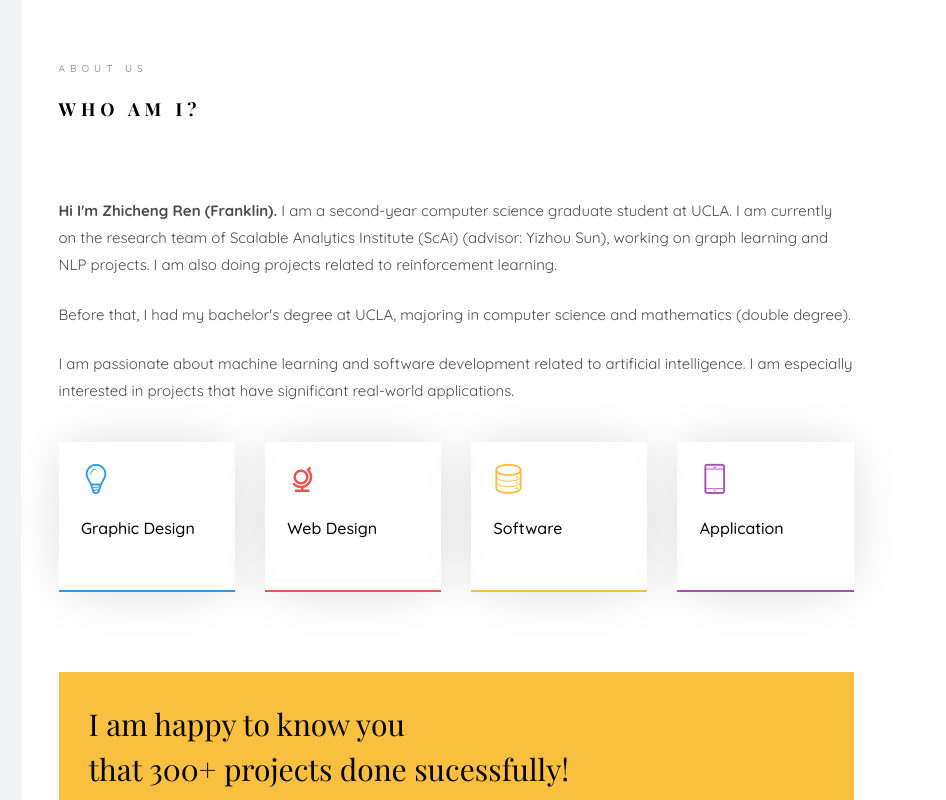
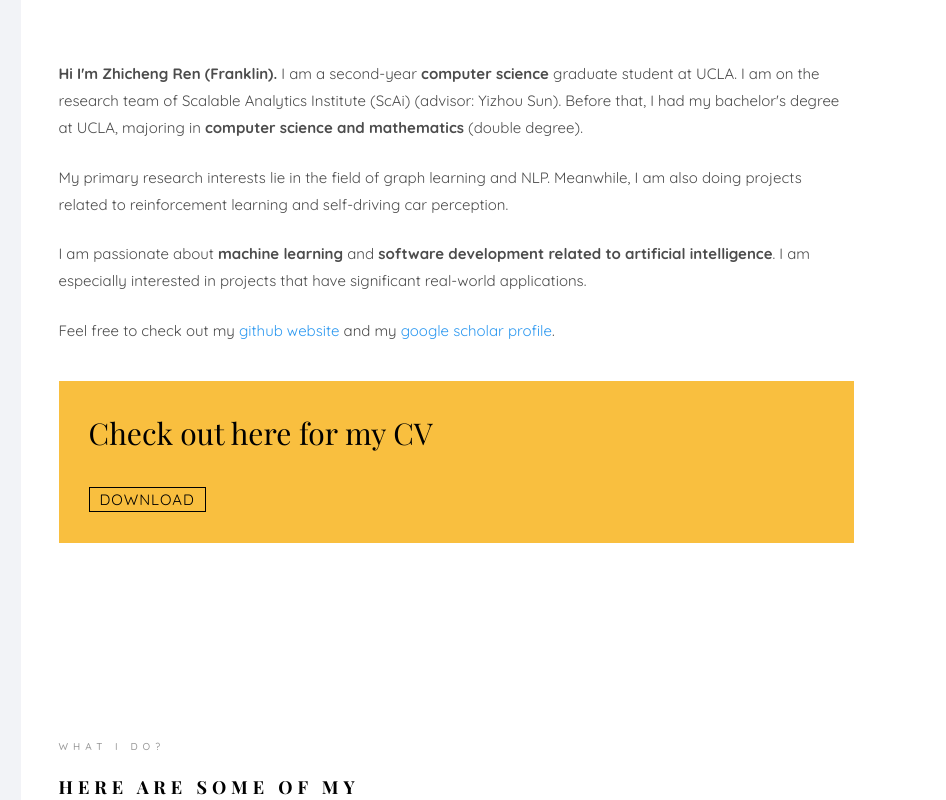
Before and after one commit to franklinnwren/franklinnwren.github.io, a plain HTML site: page index.html in a window 1280 px wide. Shown: the top 800 px of the page, 334-1280 px from the left. Drawn offline with nearby package versions, Linux system fonts and the light colour scheme; files whose address does not match are found by name; a web font is replaced by a local one.

Commit message:
Update index.html

```diff
--- a/index.html
+++ b/index.html
@@ -98,45 +98,18 @@ Copyright <script>document.write(new Date().getFullYear());</script> All rights
 							<div class="row row-bottom-padded-sm animate-box" data-animate-effect="fadeInLeft">
 								<div class="col-md-12">
 									<div class="about-desc">
-										<span class="heading-meta">About Us</span>
-										<h2 class="colorlib-heading">Who Am I?</h2>
-										<p><strong>Hi I'm Zhicheng Ren (Franklin).</strong> I am a second-year computer science graduate student at UCLA. I am currently on the research team of Scalable Analytics Institute (ScAi) (advisor: Yizhou Sun), working on graph learning and NLP projects. I am also doing projects related to reinforcement learning.</p>
-										<p>Before that, I had my bachelor's degree at UCLA, majoring in computer science and mathematics (double degree).</p>
-										<p>I am passionate about machine learning and software development related to artificial intelligence. I am especially interested in projects that have significant real-world applications.</p>
-									</div>
-								</div>
-							</div>
-							<div class="row">
-								<div class="col-md-3 animate-box" data-animate-effect="fadeInLeft">
-									<div class="services color-1">
-										<span class="icon2"><i class="icon-bulb"></i></span>
-										<h3>Graphic Design</h3>
-									</div>
-								</div>
-								<div class="col-md-3 animate-box" data-animate-effect="fadeInRight">
-									<div class="services color-2">
-										<span class="icon2"><i class="icon-globe-outline"></i></span>
-										<h3>Web Design</h3>
-									</div>
-								</div>
-								<div class="col-md-3 animate-box" data-animate-effect="fadeInTop">
-									<div class="services color-3">
-										<span class="icon2"><i class="icon-data"></i></span>
-										<h3>Software</h3>
-									</div>
-								</div>
-								<div class="col-md-3 animate-box" data-animate-effect="fadeInBottom">
-									<div class="services color-4">
-										<span class="icon2"><i class="icon-phone3"></i></span>
-										<h3>Application</h3>
+										<p><strong>Hi I'm Zhicheng Ren (Franklin).</strong> I am a second-year <strong>computer science</strong> graduate student at UCLA. I am on the research team of Scalable Analytics Institute (ScAi) (advisor: Yizhou Sun). Before that, I had my bachelor's degree at UCLA, majoring in <strong>computer science and mathematics</strong> (double degree).</p>
+										<p>My primary research interests lie in the field of graph learning and NLP. Meanwhile, I am also doing projects related to reinforcement learning and self-driving car perception.</p>
+										<p>I am passionate about <strong>machine learning</strong> and <strong>software development related to artificial intelligence</strong>. I am especially interested in projects that have significant real-world applications.</p>
+										<p>Feel free to check out my <a href="https://github.com/franklinnwren/">github website</a> and my <a href="https://scholar.google.com/citations?user=r_sg8tsAAAAJ&hl=en">google scholar profile</a>.</p>
 									</div>
 								</div>
 							</div>
 							<div class="row">
 								<div class="col-md-12 animate-box" data-animate-effect="fadeInLeft">
 									<div class="hire">
-										<h2>I am happy to know you <br>that 300+ projects done sucessfully!</h2>
-										<a href="#" class="btn-hire">Hire me</a>
+										<h2>Check out here for my CV</h2>
+										<a href="#" class="btn-hire">Download</a>
 									</div>
 								</div>
 							</div>
```
